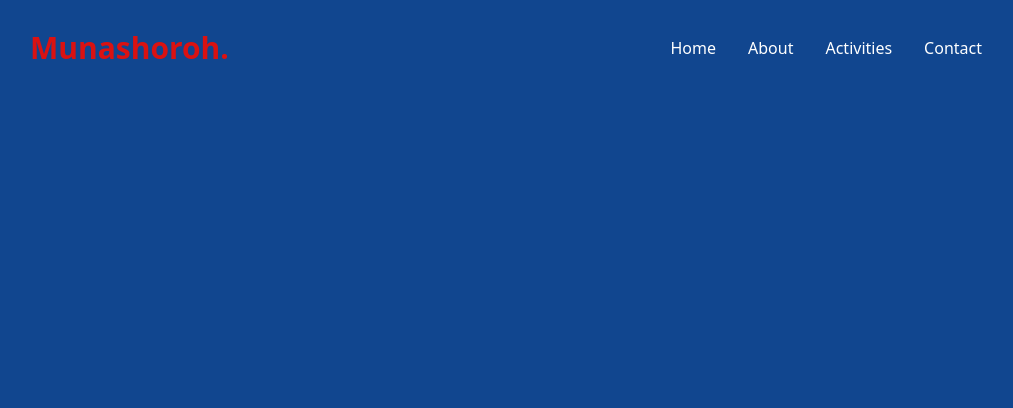
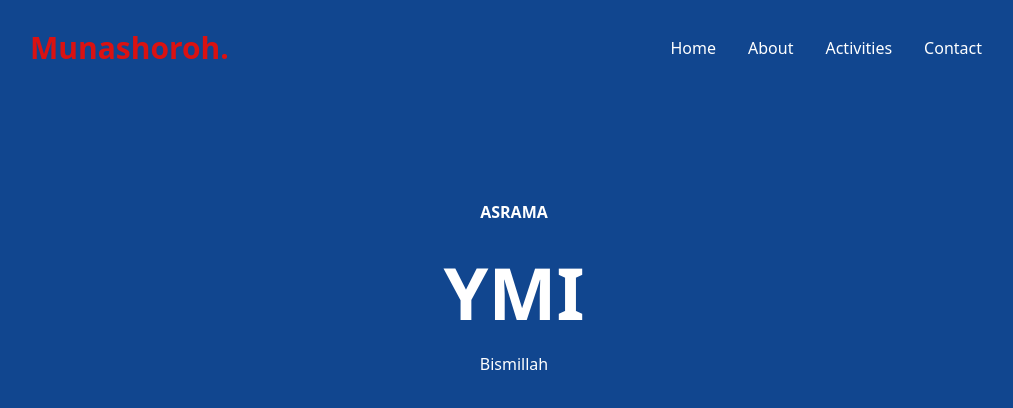
Before and after one commit to The-Foundation-Tech/frontend-tthefoundation-web-blog, a React (Create React App) app: page / in a window 1280 px wide. Shown: the top 408 px of the page, without its empty margins (126-1139 px from the left). Built offline with nearby package versions, Linux system fonts and the light colour scheme.

Commit message:
add hero section

```diff
--- a/src/App.js
+++ b/src/App.js
@@ -4,6 +4,7 @@ import Home from './Components/Home';
 import Contact from './Components/Contact';
 import About from './Components/About';
 import Navbar from './Components/Navbar/Navbar';
+import Hero from './Components/Hero';
 
 function App() {
   return (
@@ -11,6 +12,9 @@ function App() {
       {/* Header Start */}
       <Navbar />
       {/* Header End */}
+      {/* Hero Start */}
+      <Hero />
+      {/* Hero End */}
       <Routes>
         <Route path="/" element={<Home />} />
         <Route path="/about" element={<About />} />
--- /dev/null
+++ b/src/Components/Hero.js
@@ -0,0 +1,14 @@
+const Hero = () => {
+  return (
+    <div className="text-white">
+      <div className="max-w-[800px] mt-[96px] w-full h-screen mx-auto text-center flex flex-col">
+        <p className="font-bold p-2">ASRAMA</p>
+        <h1 className="text-4xl font-bold md:text-7xl md:py-6 sm:text-6xl">YMI</h1>
+        <div>
+          <p>Bismillah</p>
+        </div>
+      </div>
+    </div>
+  );
+};
+export default Hero;
```
